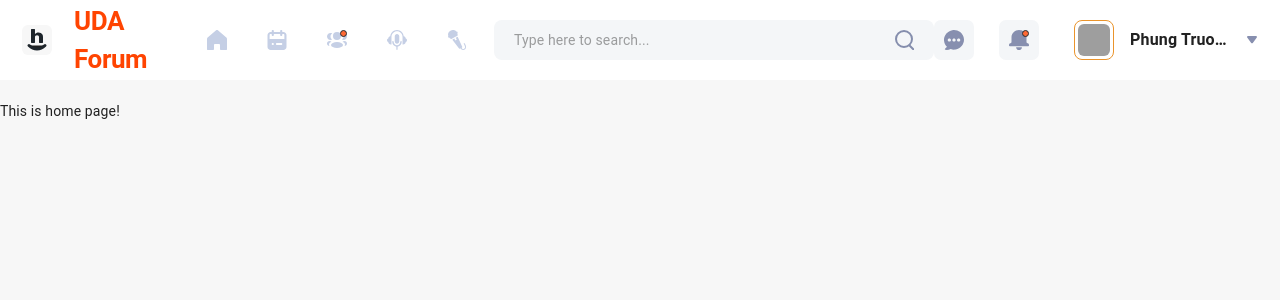
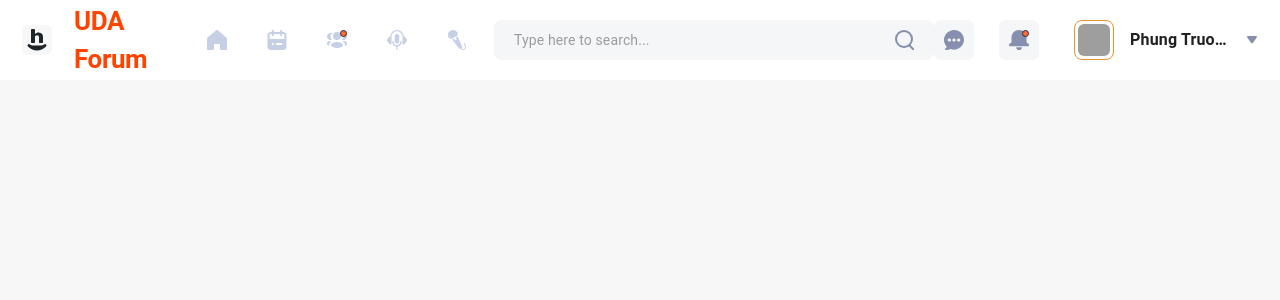
Before and after one commit to quyen46919/UDA_Forum_FE, a Next.js app: page / in a window 1280 px wide. Shown: the top 300 px of the page. Built offline with nearby package versions, Linux system fonts and the light colour scheme; grey boxes are pictures that could not be loaded.

Commit message:
build homepage layout
added padding bottom of Sidebar and RightBar and deleted the background samples

```diff
--- a/pages/index.tsx
+++ b/pages/index.tsx
@@ -1,14 +1,45 @@
 import React from 'react'
 import { NextPageWithLayout } from '@layout/layout'
 import { MainLayout } from '@layout/main'
-import Typography from '@mui/material/Typography'
-import { Box, useTheme } from '@mui/material'
+import { Stack, useTheme } from '@mui/material'
 const Home: NextPageWithLayout = () => {
   const theme = useTheme()
   return (
-    <Box height="2000px" pt="20px" sx={{ backgroundColor: theme.palette.secondary.main }}>
-      <Typography>This is home page!</Typography>
-    </Box>
+    <Stack
+      sx={{ backgroundColor: theme.palette.secondary.main }}
+      direction={{ xs: 'column', lg: 'row' }}
+      minHeight="calc(100vh - 80px)"
+      pt="20px"
+      gap="20px"
+    >
+      <Stack
+        sx={{
+          position: { lg: 'sticky' },
+          top: { lg: '100px' },
+          height: { lg: 'calc(100vh - 120px)' },
+        }}
+        flex="1"
+        m={{ xs: '0 20px', lg: '0 0 0 40px' }}
+        borderRadius="16px"
+      ></Stack>
+      <Stack
+        flex="3"
+        m={{ xs: '0 20px', lg: 0 }}
+        borderRadius="16px"
+        gap="20px"
+      ></Stack>
+      <Stack
+        sx={{
+          position: { lg: 'sticky' },
+          top: { lg: '100px' },
+          height: { lg: 'calc(100vh - 120px)' },
+        }}
+        flex="1"
+        m={{ xs: '0 20px', lg: '0 40px 0 0' }}
+        borderRadius="16px"
+        gap="20px"
+      ></Stack>
+    </Stack>
   )
 }
 Home.Layout = MainLayout
```
